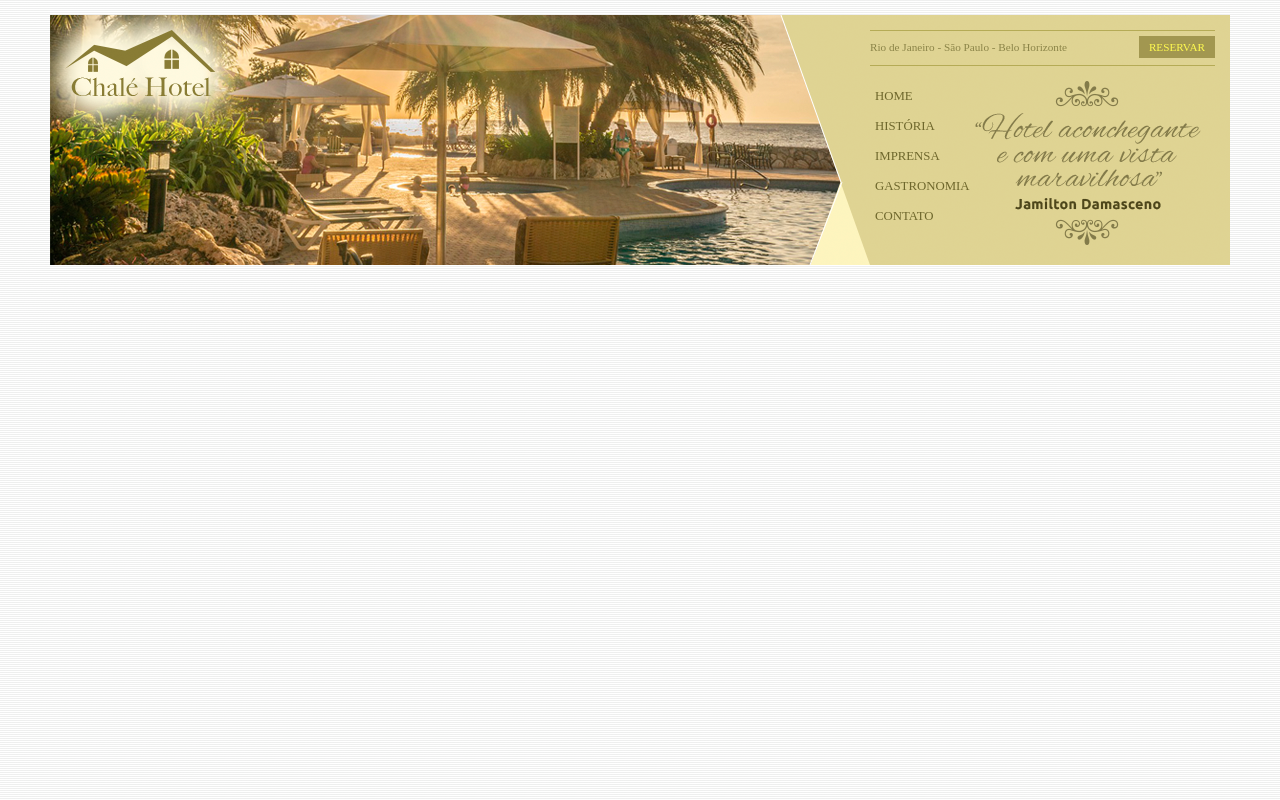
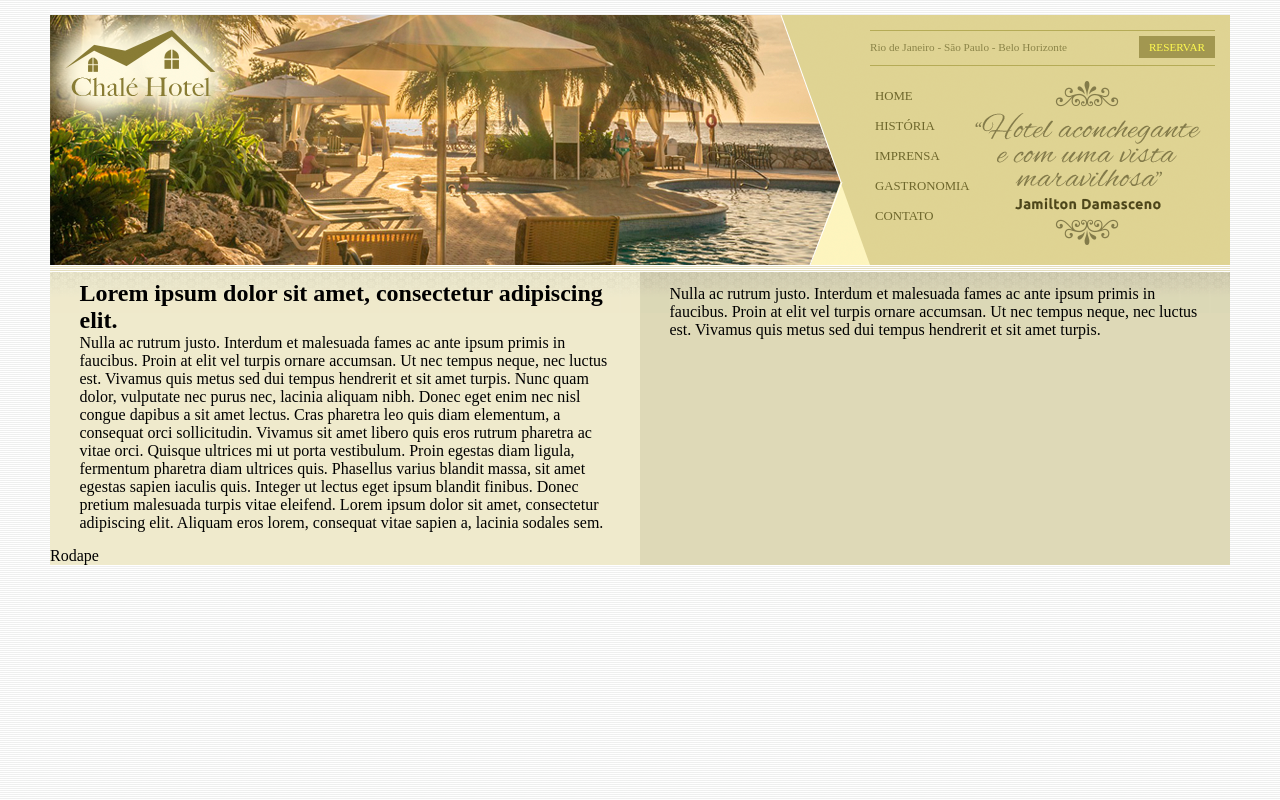
Before and after one commit to mensil/Chale-hotel, a plain HTML site: page index.html in a window 1280 px wide. Drawn offline with Linux system fonts and the light colour scheme.

Commit message:
Configurando as areas de conteudo

```diff
--- a/estilo.css
+++ b/estilo.css
@@ -11,7 +11,7 @@ body{
 }
 
 #container{
-	background: #ede9cc;
+	background: #ede9cc url(imagens/bg-container.png) top center repeat-y;
 	margin: 0 auto;
 	min-width: 740px;
 	max-width: 1180px;
@@ -124,3 +124,27 @@ ul#navegacao a:hover{
 	height: 164px;
 	float: right;
 }
+
+/*------Área de conteudos-----*/
+#area-principal{
+	float: left;
+	width: 50%;
+	background: url(imagens/bg-area-principal.png) top left repeat-x;
+	padding: 15px 0;
+}
+
+#area-lateral{
+	float: right;
+	width: 50%;
+	background: url(imagens/bg-area-lateral.png) top left repeat-x;
+	padding: 20px 0;
+}
+
+.conteudo{
+	margin:0 auto;
+	width: 90%;
+}
+
+#rodape{
+	clear: both;
+}
--- a/index.html
+++ b/index.html
@@ -20,7 +20,6 @@
 
 
 			<div id="area-menu"><!-- inicio do menu-->
-
 				<div id="conteudo-menu">
 					<div id="menu-locais">
 						<span class="locais">Rio de Janeiro - São Paulo - Belo Horizonte
@@ -36,15 +35,31 @@
 							<li><a href="">Gastronomia</a></li>
 							<li><a href="">Contato</a></li>
 						</ul>
-						<img src="imagens/depoimento.png">
-
+						<img class="depoimento" src="imagens/depoimento.png">
 					</div>
-
 				</div>
 			</div><!-- fim do menu-->
 
 		</div><!-- fim do topo-->
 
+		<div id="area-principal"><!-- inicio da area princiapl-->
+			<div class="conteudo">
+				<h2>Lorem ipsum dolor sit amet, consectetur adipiscing elit.</h2>
+				<p>Nulla ac rutrum justo. Interdum et malesuada fames ac ante ipsum primis in faucibus. Proin at elit vel turpis ornare accumsan. Ut nec tempus neque, nec luctus est. Vivamus quis metus sed dui tempus hendrerit et sit amet turpis. Nunc quam dolor, vulputate nec purus nec, lacinia aliquam nibh. Donec eget enim nec nisl congue dapibus a sit amet lectus. Cras pharetra leo quis diam elementum, a consequat orci sollicitudin. Vivamus sit amet libero quis eros rutrum pharetra ac vitae orci. Quisque ultrices mi ut porta vestibulum. Proin egestas diam ligula, fermentum pharetra diam ultrices quis. Phasellus varius blandit massa, sit amet egestas sapien iaculis quis. Integer ut lectus eget ipsum blandit finibus. Donec pretium malesuada turpis vitae eleifend. Lorem ipsum dolor sit amet, consectetur adipiscing elit. Aliquam eros lorem, consequat vitae sapien a, lacinia sodales sem.
+				</p>
+			</div>
+		</div><!-- fim da area princiapl-->
+		<div id="area-lateral"><!-- inicio da lateral-->
+			<div class="conteudo">
+				<p>Nulla ac rutrum justo. Interdum et malesuada fames ac ante ipsum primis in faucibus. Proin at elit vel turpis ornare accumsan. Ut nec tempus neque, nec luctus est. Vivamus quis metus sed dui tempus hendrerit et sit amet turpis.
+				</p>
+			</div>
+		</div><!-- fim da lateral-->
+
+		<div id="rodape"><!-- inicio do rodape-->
+
+		</div><!-- inicio do fim-->
+		Rodape
 	</div><!-- fim do container-->
 
 
```
